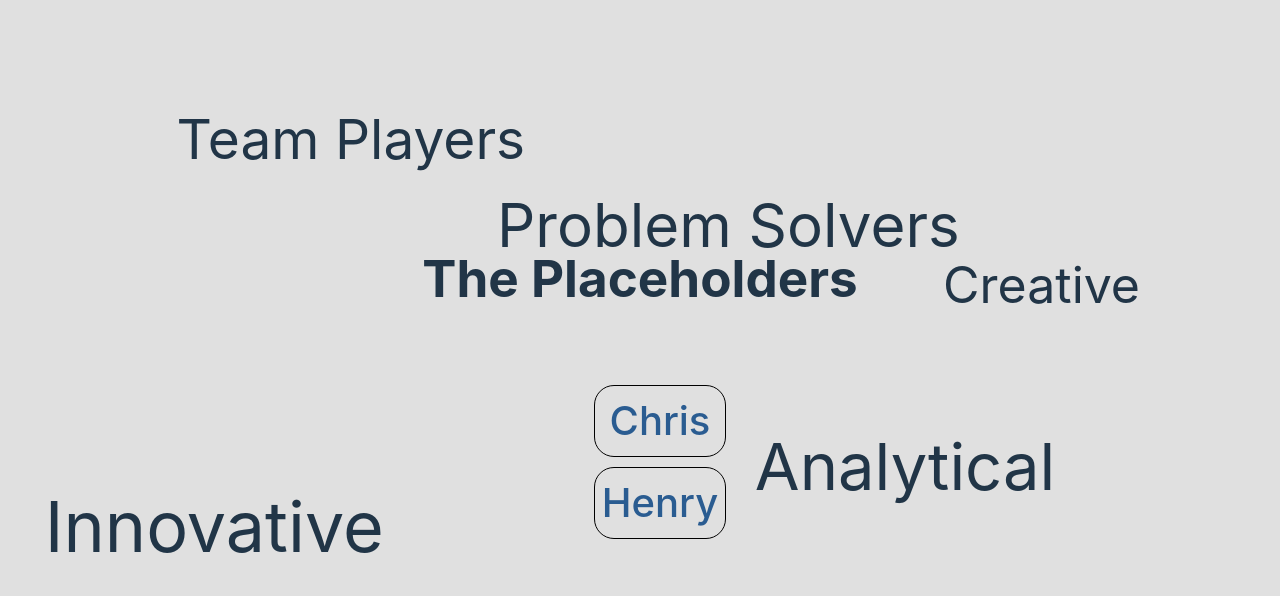
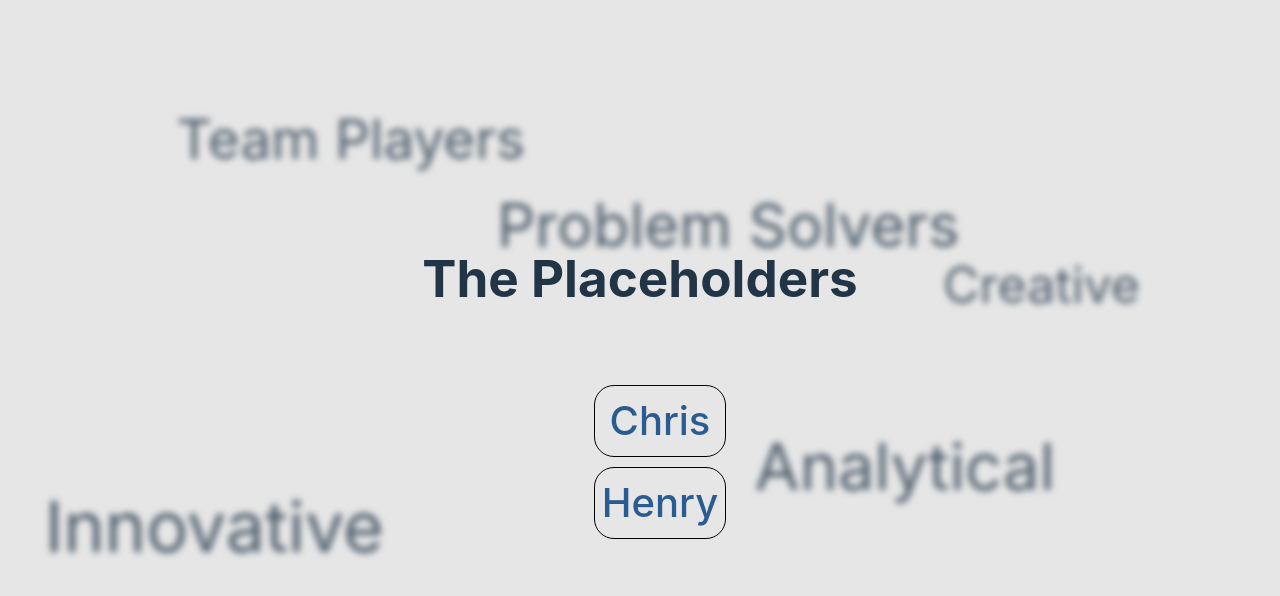
Before and after one commit to Old-Lai/theplaceholders, a React (Vite) app: page / in a window 1280 px wide. Shown: the top 596 px of the page. Built offline with nearby package versions, Linux system fonts and the light colour scheme.

Commit message:
added blur to mainPage

```diff
--- a/src/pages/MenuPage.jsx
+++ b/src/pages/MenuPage.jsx
@@ -3,14 +3,16 @@
 import '../styles/menuPage.sass';
 function MenuPage() {
   return (
+    <>
+      <FloatingWords />
       <div className='menuBody'>
-      <FloatingWords />
         <h1>The Placeholders</h1>
         <ul className='menuLinks'>
           <li className='chrisButton'><a href="/chris">Chris</a></li>
           <li><a href="/oldlai">Henry</a></li>
         </ul>
       </div>
+    </>
   );
 }
 
--- a/src/styles/MenuPage.sass
+++ b/src/styles/MenuPage.sass
@@ -5,6 +5,11 @@
     justify-content: center
     height: 100vh
     width: 100vw
+
+    background: rgba( 255, 255, 255, 0.2 )
+    box-shadow: 0 8px 32px 0 rgba( 31, 38, 135, 0.37 )
+    backdrop-filter: blur( 3.5px )
+    // -webkit-backdrop-filter: blur( 3.5px )
 
 .menuLinks
     display: flex
```
Lines whose indentation alone changed are shown as unchanged.
